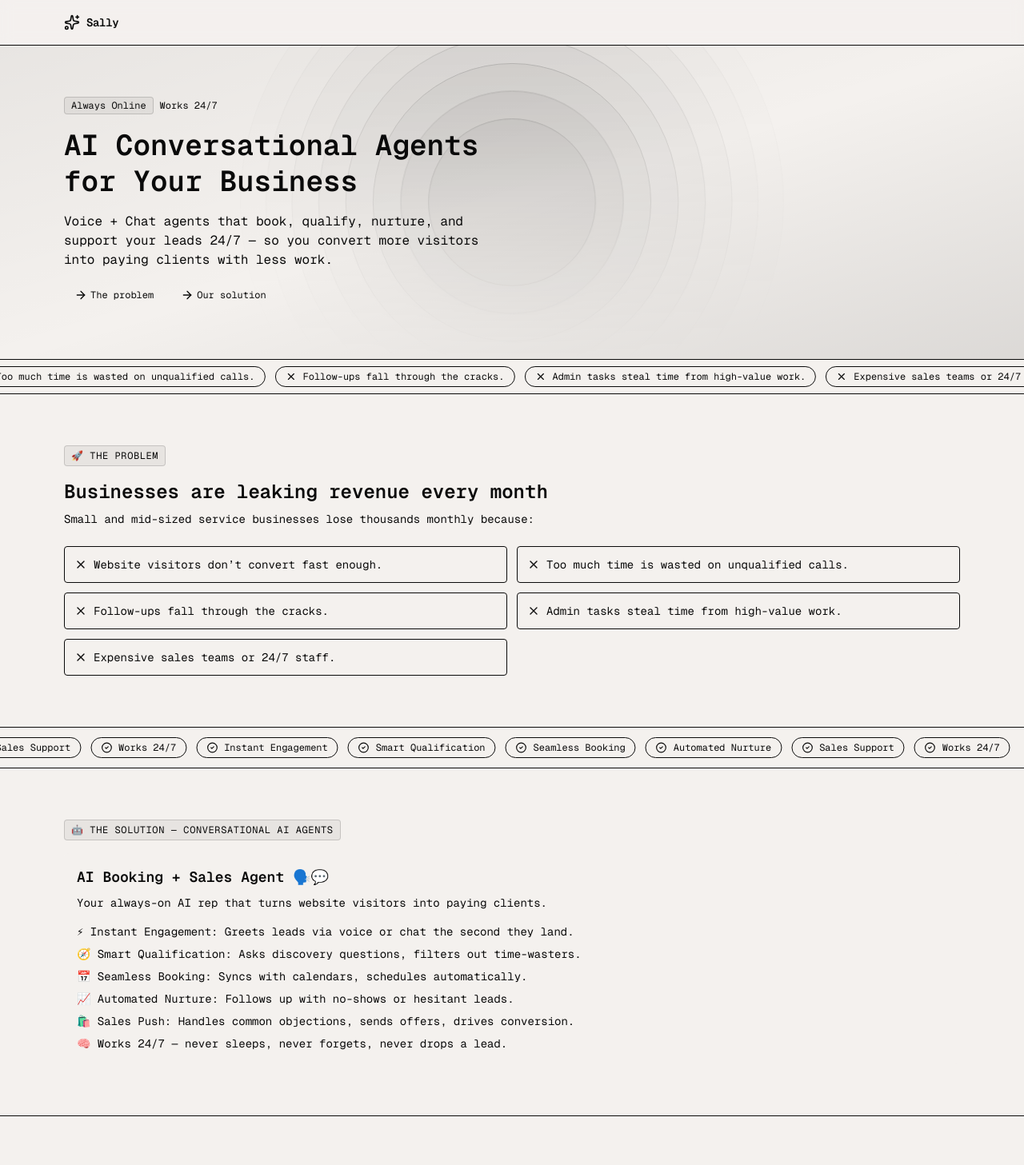
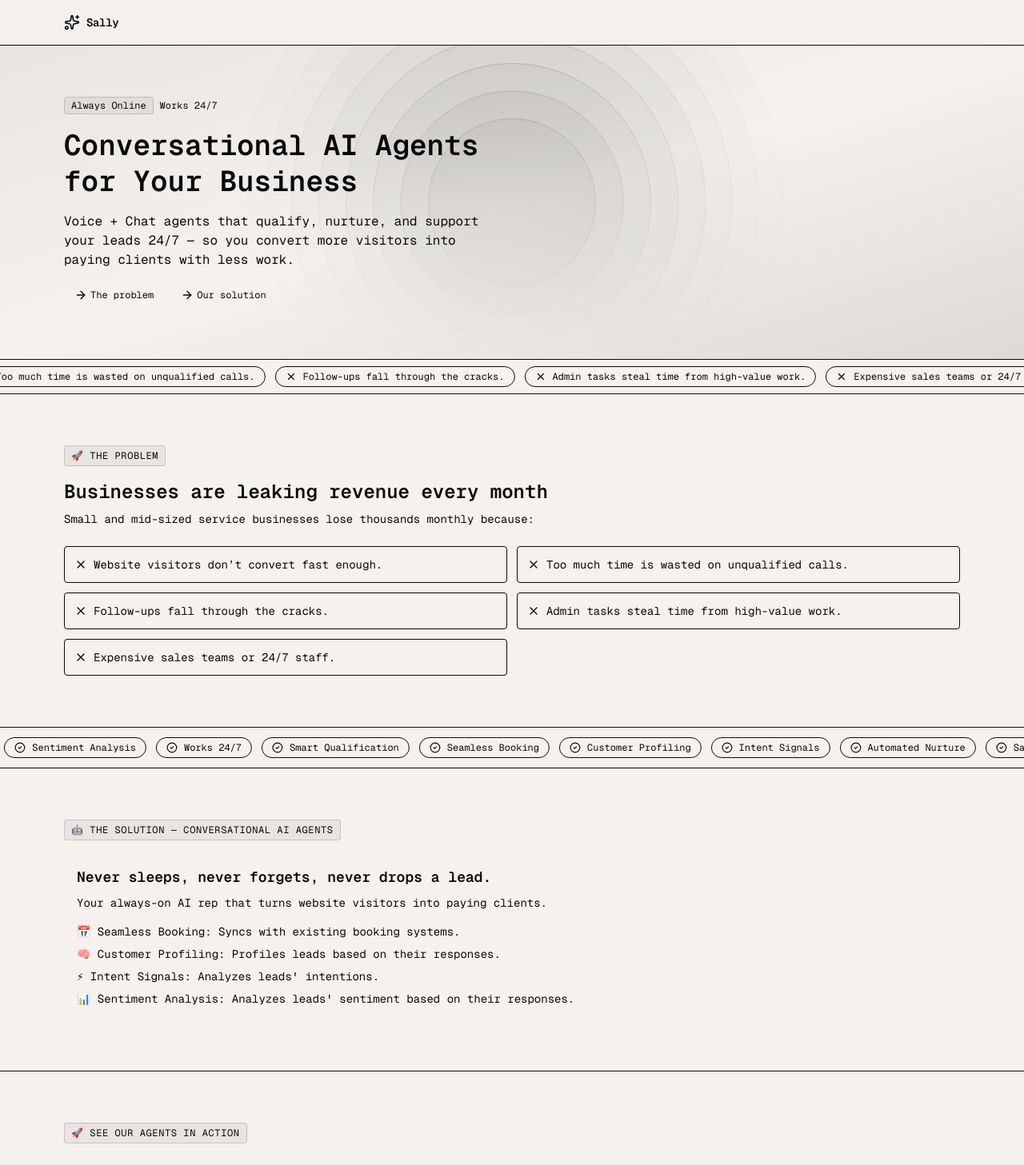
Before and after one commit to theartofnonso/agent-and-sons, a Next.js app: page /sally in a window 1280 px wide. Shown: the top 1457 px of the page at 80% size. Built offline with nearby package versions, Linux system fonts and the light colour scheme.

Commit message:
Update page.tsx

```diff
--- a/src/app/sally/page.tsx
+++ b/src/app/sally/page.tsx
@@ -16,11 +16,13 @@ export default function Page() {
         "Expensive sales teams or 24/7 staff.",
     ]
     const SOLUTIONS = [
-        "Instant Engagement",
         "Smart Qualification",
         "Seamless Booking",
+        "Customer Profiling",
+        "Intent Signals",
         "Automated Nurture",
         "Sales Support",
+        "Sentiment Analysis",
         "Works 24/7",
     ]
     return (
@@ -46,10 +48,10 @@ export default function Page() {
                             <span className="hidden md:inline">Works 24/7</span>
                         </div>
                         <h1 className="text-balance text-3xl font-semibold leading-tight md:text-4xl">
-                            <span className="font-mono">AI Conversational Agents</span>{" "}for Your Business
+                            <span className="font-mono">Conversational AI Agents</span>{" "}for Your Business
                         </h1>
                         <p className="text-pretty text-sm text-muted-foreground md:text-base">
-                            Voice + Chat agents that book, qualify, nurture, and support your leads 24/7 — so you convert more visitors into paying clients with less work.
+                            Voice + Chat agents that qualify, nurture, and support your leads 24/7 — so you convert more visitors into paying clients with less work.
                         </p>
                         <div className="flex flex-wrap items-center gap-2">
                             <Button asChild size="sm" variant="ghost">
@@ -125,18 +127,16 @@ export default function Page() {
                     <div className="mb-4 inline-flex items-center gap-2 rounded border border-black/15 bg-black/5 px-2 py-1 text-xs uppercase tracking-wider">🤖 The Solution — Conversational AI Agents</div>
                     <Card className="border-none shadow-none">
                         <CardHeader className="pb-2">
-                            <CardTitle className="text-base">AI Booking + Sales Agent 🗣️💬</CardTitle>
+                            <CardTitle className="text-base">Never sleeps, never forgets, never drops a lead.</CardTitle>
                         </CardHeader>
                         <CardContent className="text-sm">
                             <p className="text-muted-foreground">Your always-on AI rep that turns website visitors into paying clients.</p>
                             <ul className="mt-4 space-y-2">
                                 {[
-                                    "⚡ Instant Engagement: Greets leads via voice or chat the second they land.",
-                                    "🧭 Smart Qualification: Asks discovery questions, filters out time-wasters.",
-                                    "📅 Seamless Booking: Syncs with calendars, schedules automatically.",
-                                    "📈 Automated Nurture: Follows up with no-shows or hesitant leads.",
-                                    "🛍️ Sales Push: Handles common objections, sends offers, drives conversion.",
-                                    "🧠 Works 24/7 — never sleeps, never forgets, never drops a lead.",
+                                    "📅 Seamless Booking: Syncs with existing booking systems.",
+                                    "🧠 Customer Profiling: Profiles leads based on their responses.",
+                                    "⚡ Intent Signals: Analyzes leads' intentions.",
+                                    "📊 Sentiment Analysis: Analyzes leads' sentiment based on their responses.",
                                 ].map((li) => (
                                     <li key={li} className="flex items-start gap-2">
                                         <span>{li}</span>
```
